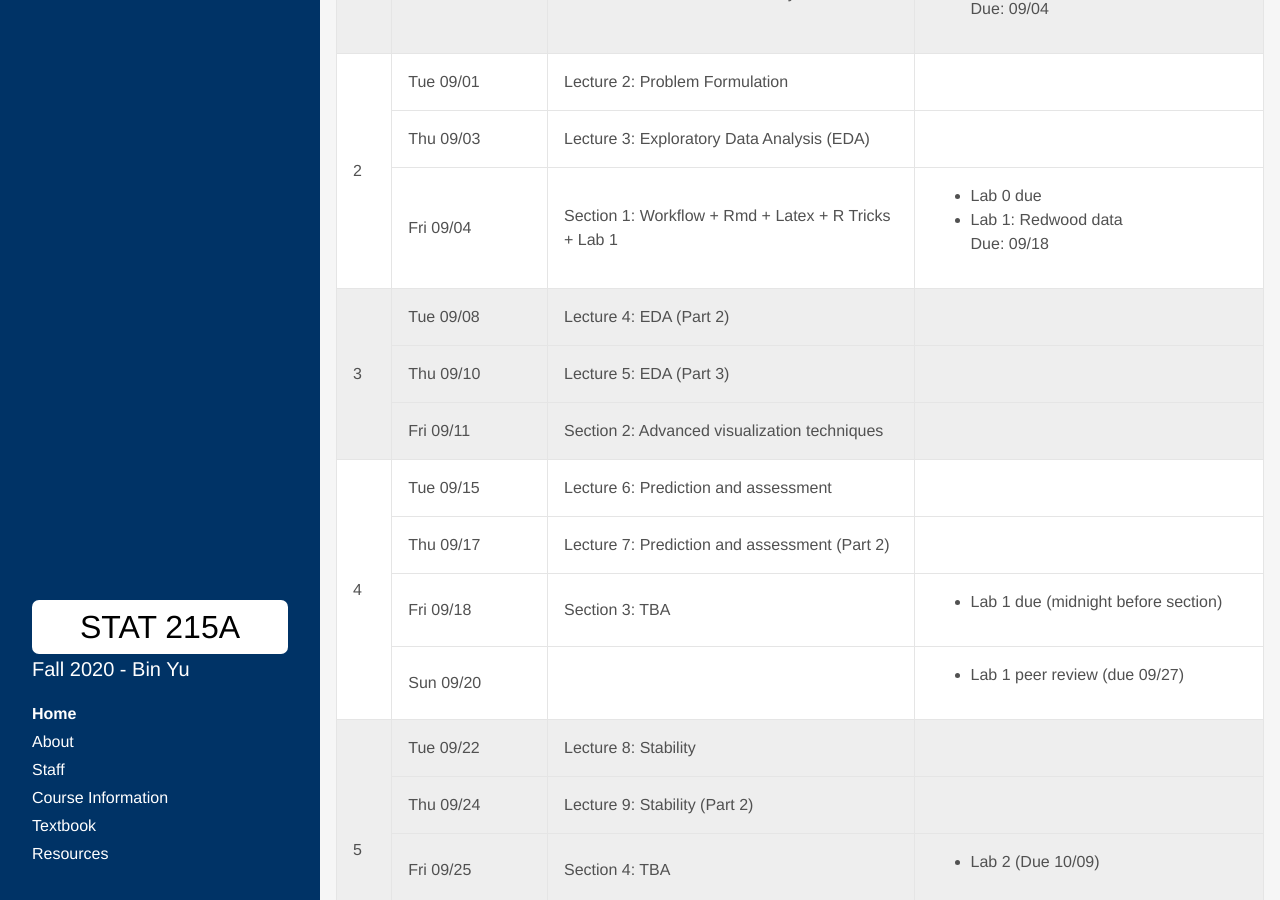
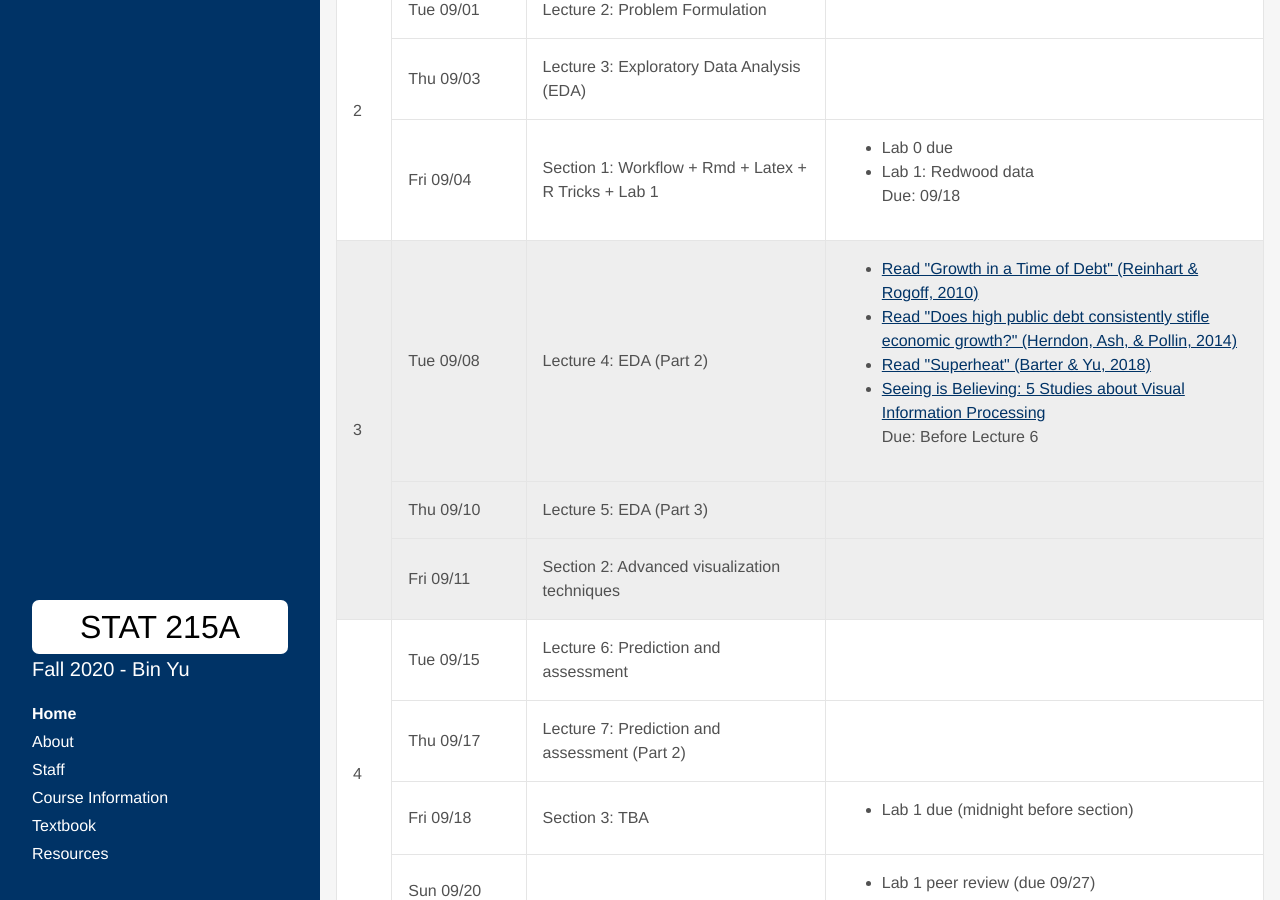
Before and after one commit to Yu-Group/stat-215a-fall-2020, a Jekyll site: the page built from index.html, in a window 1280 px wide and 900 px high, scrolled down 546 px. Built offline with Jekyll 4.4.1, drawn with Linux system fonts in a browser that asks for light colours; some web fonts are replaced; the list of posts is cut into pages by our own code.

Commit message:
Add week 3 readings

```diff
--- a/_data/syllabus2.yml
+++ b/_data/syllabus2.yml
@@ -38,6 +38,16 @@ weeks:
     basic:
     - date: Tue 09/08
       content: "Lecture 4: EDA (Part 2)"
+      assignments:
+        - name: Read "Growth in a Time of Debt" (Reinhart & Rogoff, 2010)
+          url: "https://pubs.aeaweb.org/doi/pdfplus/10.1257/aer.100.2.573"
+        - name: Read "Does high public debt consistently stifle economic growth?" (Herndon, Ash, & Pollin, 2014)
+          url: "https://academic.oup.com/cje/article-abstract/38/2/257/1714018"
+        - name: Read "Superheat" (Barter & Yu, 2018)
+          url: https://www.tandfonline.com/doi/full/10.1080/10618600.2018.1473780
+        - name: "Seeing is Believing: 5 Studies about Visual Information Processing"
+          url: "https://piktochart.com/blog/5-psychology-studies-that-tell-us-how-people-perceive-visual-information/"
+          due: Before Lecture 6
     - date: Thu 09/10
       content: "Lecture 5: EDA (Part 3)"
     - date: Fri 09/11
```
